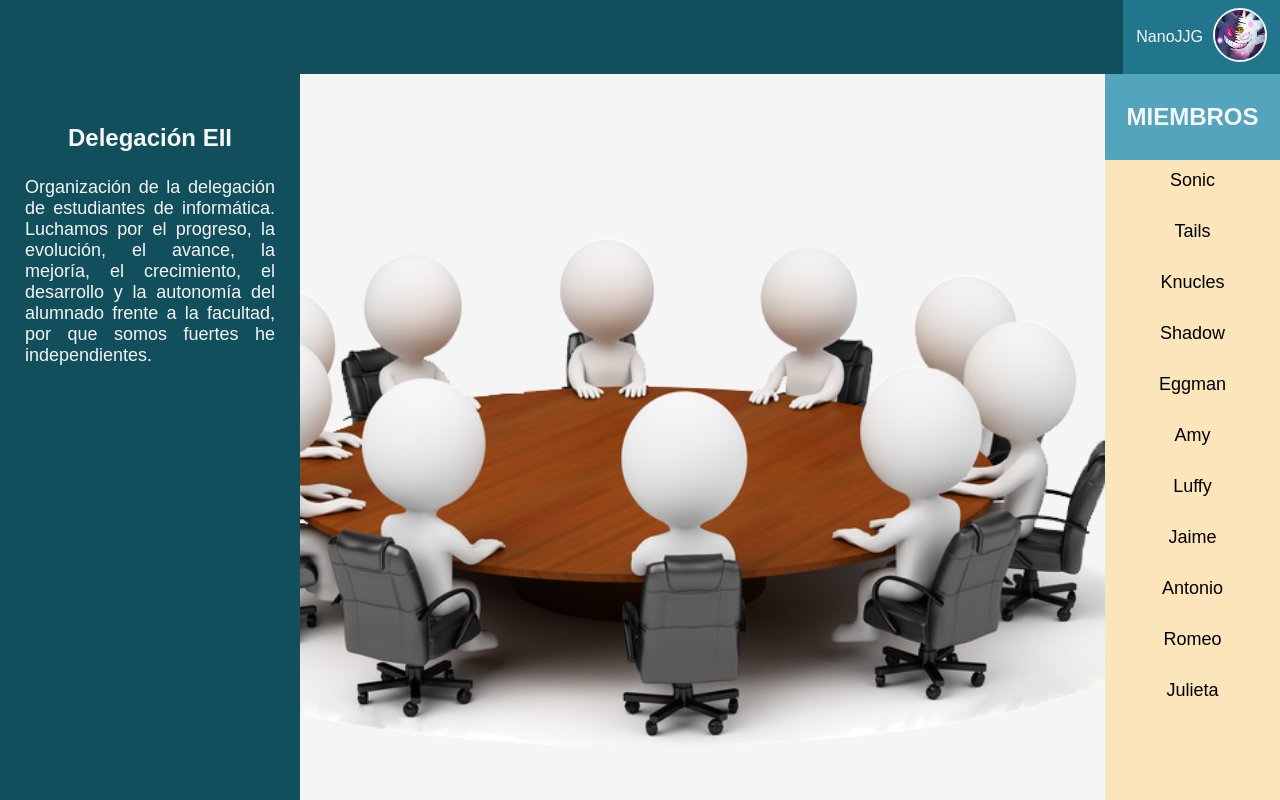
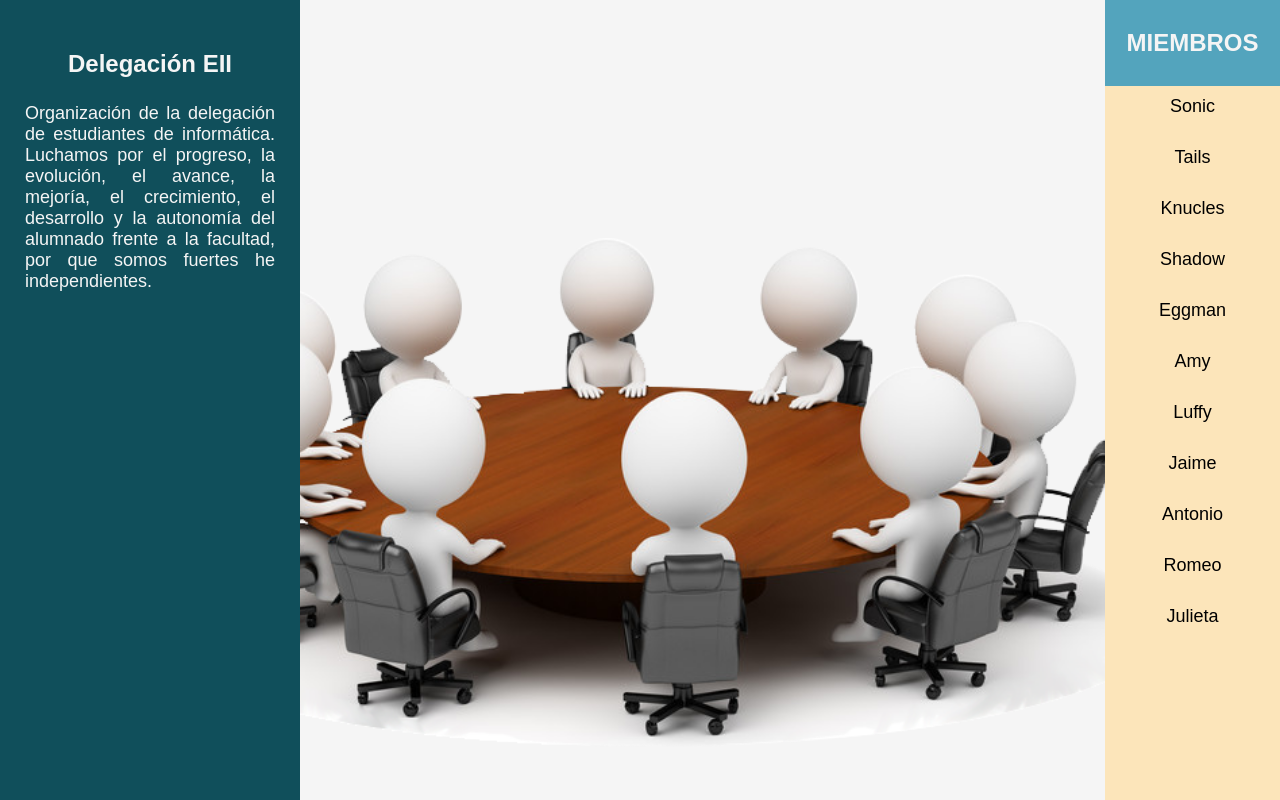
Before and after one commit to RubisRage/Meeting-Manager-PS, an Angular app in the folder Client/: page /organization in a window 1280 px wide. Built offline with nearby package versions, Linux system fonts and the light colour scheme.

Commit message:
Set-up Header

```diff
--- a/Client/src/app/app.module.ts
+++ b/Client/src/app/app.module.ts
@@ -11,9 +11,7 @@ import {AuthHelperService} from "./services/auth-helper.service";
 import {EditProfileComponent} from "./edit-profile/edit-profile.component";
 import { OrgDescriptionComponent } from './organization/org-description/org-description.component';
 import { MembersComponent } from './organization/members/members.component';
-import { HeaderComponent } from './organization/header/header.component';
 import { MainOrganizationComponent } from './organization/main-organization/main-organization.component';
-import { ProfileComponent } from './organization/header/profile/profile.component';
 
 @NgModule({
   declarations: [
@@ -23,9 +21,7 @@ import { ProfileComponent } from './organization/header/profile/profile.componen
     EditProfileComponent,
     OrgDescriptionComponent,
     MembersComponent,
-    HeaderComponent,
     MainOrganizationComponent,
-    ProfileComponent,
   ],
   imports: [
     BrowserModule,
--- a/Client/src/app/edit-profile/edit-profile.component.html
+++ b/Client/src/app/edit-profile/edit-profile.component.html
@@ -1,5 +1,3 @@
-<cabecera></cabecera>
-
 <div class="main-content horizontal-flex">
   <div class="vertical-flex" style="height:100px">
     <div class="horizontal-flex">
--- a/Client/src/app/organization/header/header.component.css
+++ /dev/null
@@ -1,17 +0,0 @@
-div.head-back{
-    display: flex;
-    background-color: #104F5B;
-    justify-content: space-between;
-}
-
-org-dropdown{
-    display: flex;
-    height: 100%;
-    justify-content: flex-start;
-}
-
-profile{
-    display: flex;
-    justify-content: flex-end;
-    height: fit-content;
-}
--- a/Client/src/app/organization/header/header.component.html
+++ /dev/null
@@ -1,7 +0,0 @@
-<div class="head-back">
-    <div>
-    </div>
-    <div>
-        <user-profile></user-profile>
-    </div>
-</div>
--- a/Client/src/app/organization/header/header.component.ts
+++ /dev/null
@@ -1,15 +0,0 @@
-import { Component, OnInit } from '@angular/core';
-
-@Component({
-  selector: 'org-header',
-  templateUrl: './header.component.html',
-  styleUrls: ['./header.component.css']
-})
-export class HeaderComponent implements OnInit {
-
-  constructor() { }
-
-  ngOnInit(): void {
-  }
-
-}
--- a/Client/src/app/organization/header/profile/profile.component.css
+++ /dev/null
@@ -1,33 +0,0 @@
-a.profile-cont{
-    background-color: #22768C;
-    margin: 0;
-    padding: 5px 10px;
-    display: flex;
-    flex-direction: row;
-    justify-content: center;
-    align-items: center;
-    width: auto;
-    border: 3px solid #22768C;
-    cursor: pointer;
-    transition: 0.5s;
-}
-
-p.username{
-    color: whitesmoke;
-    margin-right: 5px;
-}
-
-img.profile-img{
-    object-fit: cover;
-    width: 50px;
-    height: 50px;
-    margin-left: 5px;
-    border-radius: 100%;
-    border: whitesmoke 2px solid;
-}
-
-a.profile-cont:hover{
-    /*border-color: #1976d2;*/
-    border-color: whitesmoke;
-    background-color: #22768C95;
-}
--- a/Client/src/app/organization/header/profile/profile.component.html
+++ /dev/null
@@ -1,8 +0,0 @@
-<a class="profile-cont" (click)="goTo()">
-    <div>
-        <p class="username">{{username}}</p>
-    </div>
-    <div>
-        <img id="profile-img" class="profile-img">
-    </div>
-</a>
--- a/Client/src/app/organization/header/profile/profile.component.ts
+++ /dev/null
@@ -1,23 +0,0 @@
-import { Component, OnInit } from '@angular/core';
-
-@Component({
-  selector: 'user-profile',
-  templateUrl: './profile.component.html',
-  styleUrls: ['./profile.component.css']
-})
-export class ProfileComponent implements OnInit {
-
-  username = "NanoJJG";
-  profileImg = '../../../assets/pictures/profile.jpeg';
-
-
-  goTo(){}
-
-
-  constructor() { }
-
-  ngOnInit(): void {
-    document.getElementById('profile-img')?.setAttribute('src', this.profileImg);
-  }
-
-}
--- a/Client/src/app/organization/main-organization/main-organization.component.html
+++ b/Client/src/app/organization/main-organization/main-organization.component.html
@@ -2,7 +2,7 @@
     <div class="bg-image">
         <img [src]="bg_src"/>
     </div>
-    <org-header></org-header>
+
     <org-description class="desc"></org-description>
 
     <members class="members"></members>
```
